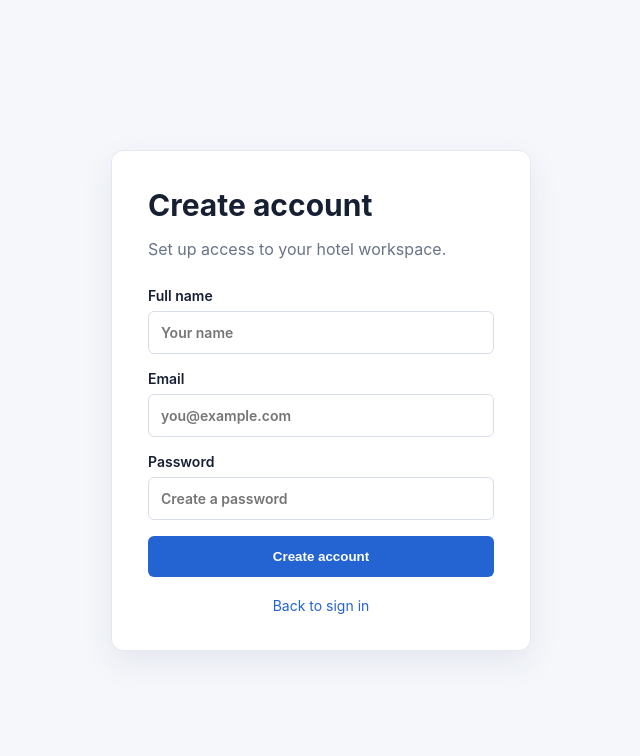
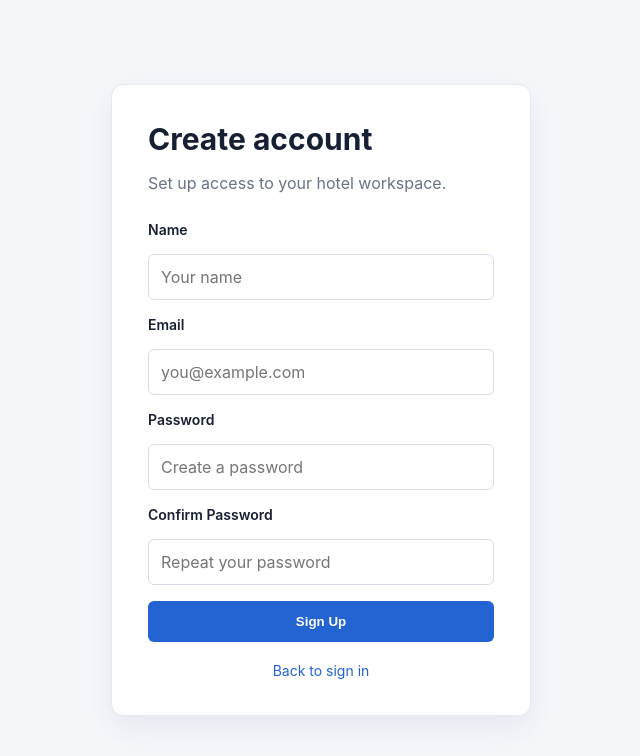
Before and after one commit to sachinthashehara6525-hub/smart-hotel-management-system, a React app in the folder frontend/: page /signup in a window 1280 px wide. Shown: the top 756 px of the page, without its empty margins (319-959 px from the left). Built offline with nearby package versions, Linux system fonts and the light colour scheme; the HTML template or start-up script is replaced by a standard one.

Commit message:
Add login and signup pages

```diff
--- a/frontend/src/pages/Login.jsx
+++ b/frontend/src/pages/Login.jsx
@@ -1,15 +1,29 @@
+import { useState } from 'react'
 import { Link } from 'react-router-dom'
 
 function Login() {
+  const [formData, setFormData] = useState({ email: '', password: '' })
+
+  function handleChange(event) {
+    const { name, value } = event.target
+    setFormData((currentData) => ({ ...currentData, [name]: value }))
+  }
+
+  function handleSubmit(event) {
+    event.preventDefault()
+  }
+
   return (
     <div className="auth-page">
       <section className="auth-panel">
         <h1>Welcome back</h1>
         <p>Sign in to manage your hotel.</p>
-        <form className="auth-form">
-          <label>Email<input type="email" placeholder="you@example.com" /></label>
-          <label>Password<input type="password" placeholder="Enter your password" /></label>
-          <button type="submit">Sign in</button>
+        <form className="auth-form" onSubmit={handleSubmit}>
+          <label htmlFor="login-email">Email</label>
+          <input id="login-email" name="email" type="email" value={formData.email} onChange={handleChange} placeholder="you@example.com" required />
+          <label htmlFor="login-password">Password</label>
+          <input id="login-password" name="password" type="password" value={formData.password} onChange={handleChange} placeholder="Enter your password" required />
+          <button type="submit">Sign In</button>
         </form>
         <Link className="auth-link" to="/signup">Create an account</Link>
       </section>
--- a/frontend/src/pages/Signup.jsx
+++ b/frontend/src/pages/Signup.jsx
@@ -1,16 +1,33 @@
+import { useState } from 'react'
 import { Link } from 'react-router-dom'
 
 function Signup() {
+  const [formData, setFormData] = useState({ name: '', email: '', password: '', confirmPassword: '' })
+
+  function handleChange(event) {
+    const { name, value } = event.target
+    setFormData((currentData) => ({ ...currentData, [name]: value }))
+  }
+
+  function handleSubmit(event) {
+    event.preventDefault()
+  }
+
   return (
     <div className="auth-page">
       <section className="auth-panel">
         <h1>Create account</h1>
         <p>Set up access to your hotel workspace.</p>
-        <form className="auth-form">
-          <label>Full name<input type="text" placeholder="Your name" /></label>
-          <label>Email<input type="email" placeholder="you@example.com" /></label>
-          <label>Password<input type="password" placeholder="Create a password" /></label>
-          <button type="submit">Create account</button>
+        <form className="auth-form" onSubmit={handleSubmit}>
+          <label htmlFor="signup-name">Name</label>
+          <input id="signup-name" name="name" type="text" value={formData.name} onChange={handleChange} placeholder="Your name" required />
+          <label htmlFor="signup-email">Email</label>
+          <input id="signup-email" name="email" type="email" value={formData.email} onChange={handleChange} placeholder="you@example.com" required />
+          <label htmlFor="signup-password">Password</label>
+          <input id="signup-password" name="password" type="password" value={formData.password} onChange={handleChange} placeholder="Create a password" required />
+          <label htmlFor="signup-confirm-password">Confirm Password</label>
+          <input id="signup-confirm-password" name="confirmPassword" type="password" value={formData.confirmPassword} onChange={handleChange} placeholder="Repeat your password" required />
+          <button type="submit">Sign Up</button>
         </form>
         <Link className="auth-link" to="/login">Back to sign in</Link>
       </section>
```
